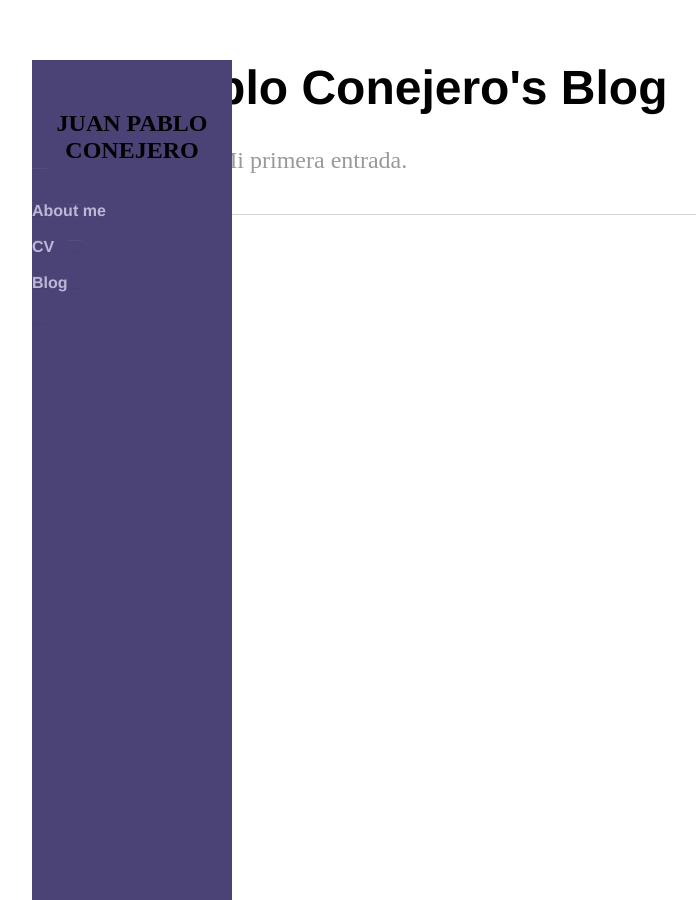
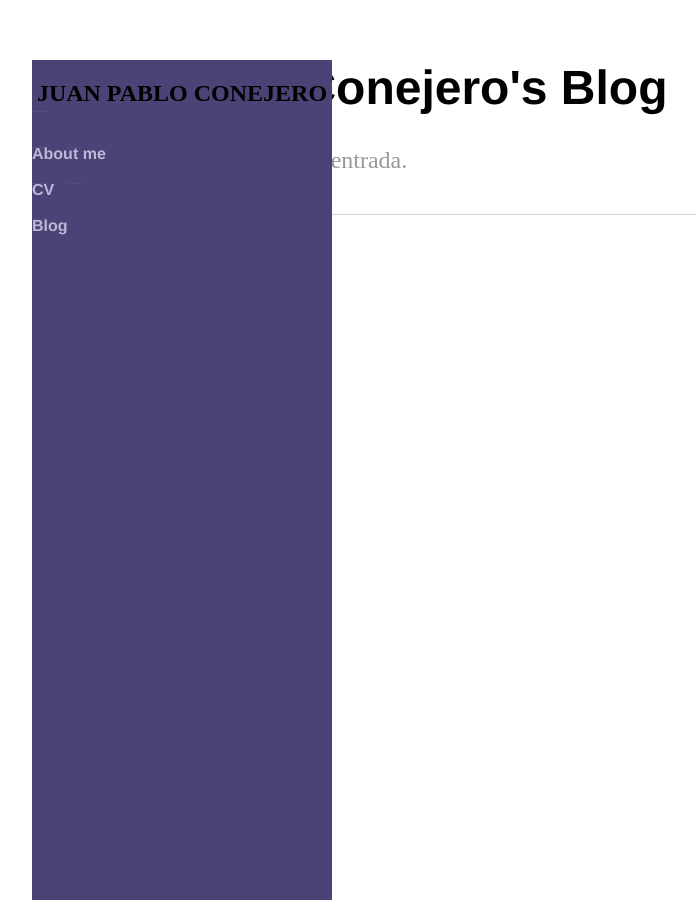
Before and after one commit to jpconher/jpconher.github.io, a Jekyll site: the page built from blog/index.html, in a window 1280 px wide. Shown: the whole page, without its empty margins (160-856 px from the left). Built offline with Jekyll 4.4.1, drawn with Linux system fonts in a browser that asks for light colours.

Commit message:
Update main.css

```diff
--- a/css/main.css
+++ b/css/main.css
@@ -49,10 +49,10 @@ ul.posts li {
 }
 
 .wrapper .sidebar{
-  width: 200px;
+  width: 300px;
   height: 100%;
   background: #4b4276;
-  padding: 30px 0px;
+  padding: 0px 0px;
   position: fixed;
 }
 
```
